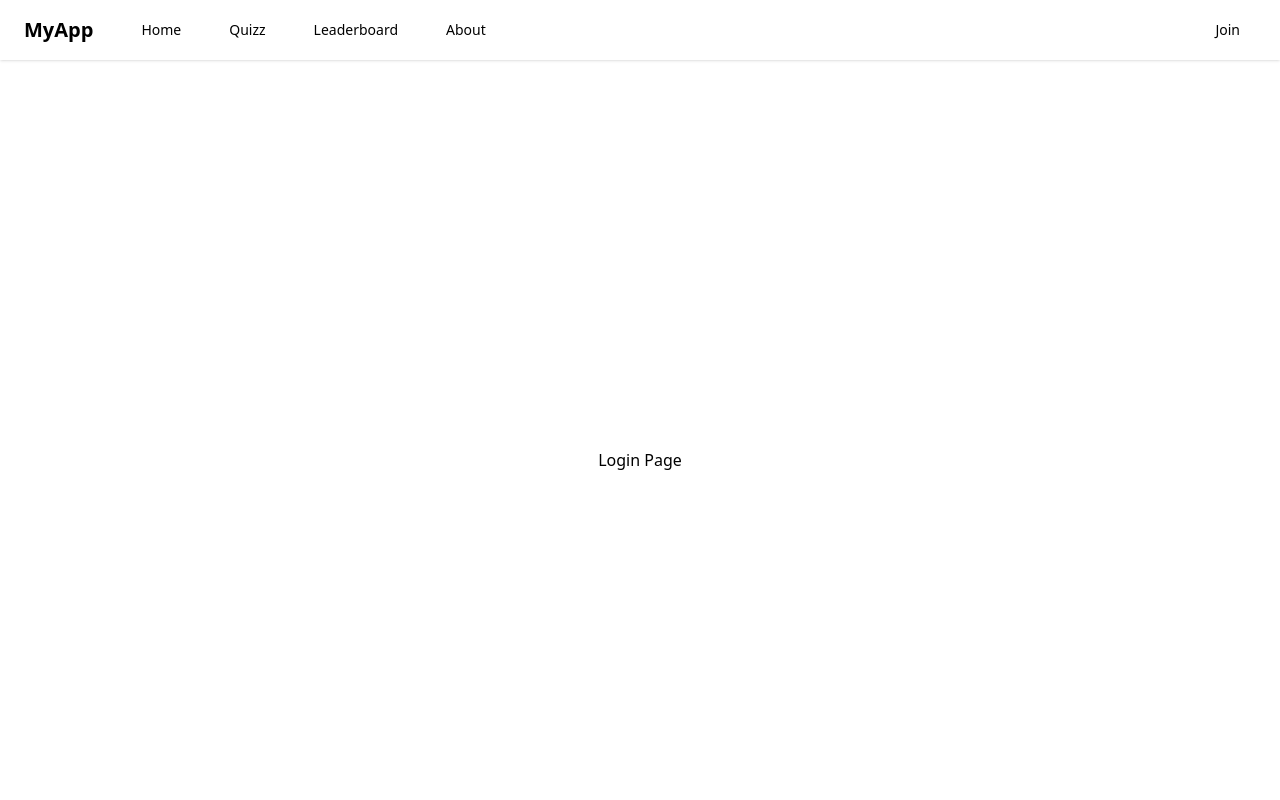
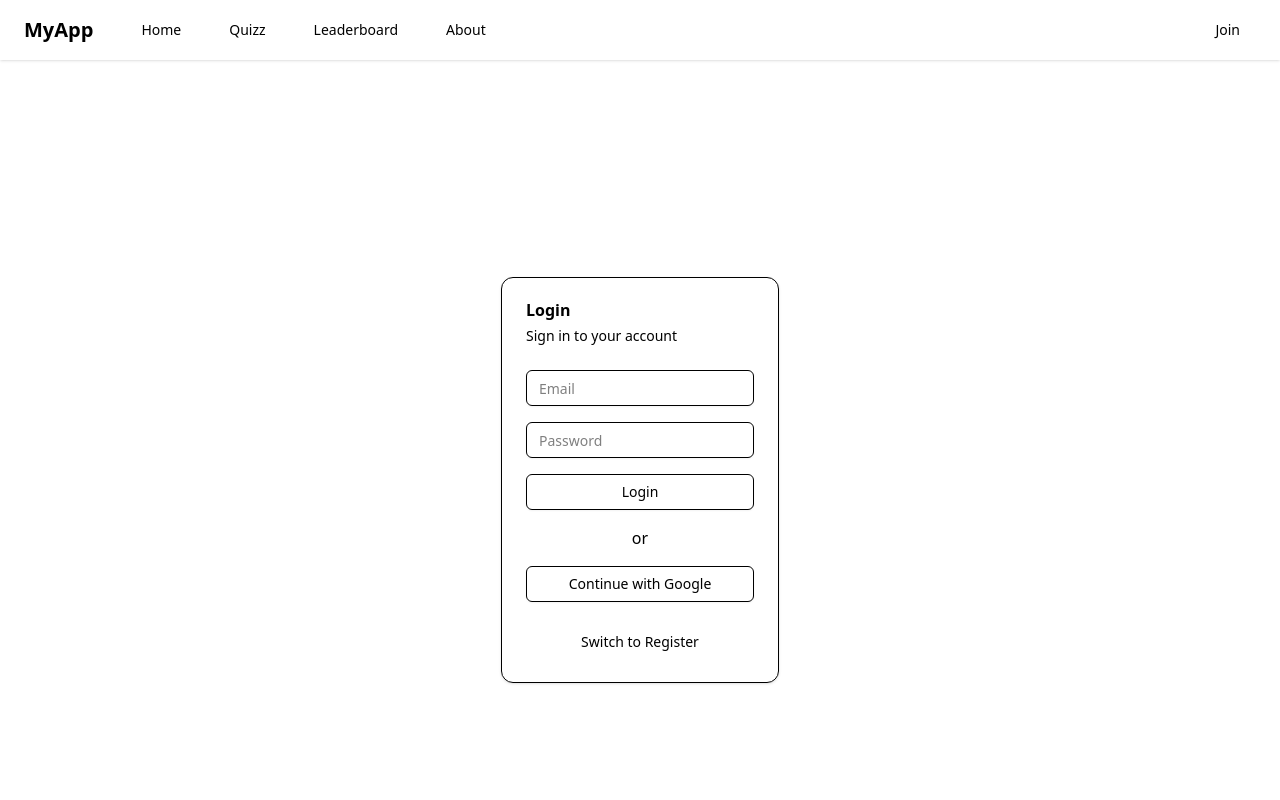
Before and after one commit to RainAllDay-vn/QuizSpark-Website, a React (Vite) app: page /login in a window 1280 px wide. Shown: the top 800 px of the page. Built offline with nearby package versions, Linux system fonts and the light colour scheme; no server answers.

Commit message:
implement log in

```diff
--- a/package.json
+++ b/package.json
@@ -11,15 +11,18 @@
   },
   "dependencies": {
     "@radix-ui/react-dropdown-menu": "^2.1.16",
+    "@radix-ui/react-hover-card": "^1.1.15",
     "@radix-ui/react-navigation-menu": "^1.2.14",
     "@radix-ui/react-slot": "^1.2.3",
     "@tailwindcss/vite": "^4.1.14",
     "class-variance-authority": "^0.7.1",
     "clsx": "^2.1.1",
+    "firebase": "^10.14.1",
+    "firebaseui": "^6.1.0",
     "lucide-react": "^0.545.0",
     "react": "^19.1.1",
     "react-dom": "^19.1.1",
-    "react-router": "^7.9.3",
+    "react-router-dom": "^7.9.3",
     "tailwind-merge": "^3.3.1"
   },
   "devDependencies": {
--- a/src/App.tsx
+++ b/src/App.tsx
@@ -2,11 +2,12 @@ import MyHeader from "./components/custom/header"
 import MyFooter from "./components/custom/footer"
 import { ThemeProvider } from "@/components/theme-provider"
 import { MainPage } from "./pages/main-page"
-import { Routes,Route } from "react-router"
+import { Routes,Route } from "react-router-dom"
 import { LoginPage } from "./pages/login-page"
 import { AboutPage } from "./pages/about-page"
 import { LeaderboardPage } from "./pages/leaderboard-page"
 import { QuizzPage } from "./pages/quizz-page"
+import { HomePage } from "./pages/home-page"
 
 
 
@@ -17,6 +18,7 @@ function App() {
       <div className="flex min-h-svh flex-col items-center justify-center">
         <Routes>
           <Route path="/" element={<MainPage />} />
+          <Route path="/home" element={<HomePage />} />
           <Route path="/quizz" element={<QuizzPage />} />
           <Route path="/leaderboard" element={<LeaderboardPage />} />
           <Route path="/about" element={<AboutPage />} />
--- a/src/components/custom/header.tsx
+++ b/src/components/custom/header.tsx
@@ -1,18 +1,48 @@
+"use client"
+
+import { useState, useEffect } from "react"
 import { Button } from "@/components/ui/button"
 import { DropdownMenu, DropdownMenuContent, DropdownMenuItem, DropdownMenuTrigger } from "@/components/ui/dropdown-menu"
 import { Menu } from "lucide-react"
+import { getAuth, signOut, onAuthStateChanged,type User } from "firebase/auth"
+import { app } from "../../firebase"
+import { useNavigate } from "react-router-dom"
+
 
 export default function MyHeader() {
+  const navigate = useNavigate()
+  const auth = getAuth(app)
+  const [user, setUser] = useState<User | null>(null)
+
+  useEffect(() => {
+    const unsubscribe = onAuthStateChanged(auth, (currentUser) => {
+      setUser(currentUser)
+    })
+    return () => unsubscribe()
+  }, [auth])
+
+  const handleSignOut = async () => {
+    try {
+      await signOut(auth)
+      alert("Signed out successfully")
+    } catch (err) {
+      console.error("Sign out error:", err)
+    }
+    navigate("/")
+  }
+
   return (
     <header className="flex items-center justify-between px-6 py-3 shadow-sm">
 
       {/* LEFT SIDE */}
       <div className="flex items-center gap-8">
-        <h1 className="text-xl font-semibold">MyApp</h1>
+        <h1 className="text-xl font-semibold">
+          <a href={user? "/home" : "/"}>MyApp</a>
+        </h1>
 
         {/* Desktop nav */}
         <nav className="hidden md:flex space-x-4">
-          <Button asChild variant="link"><a href="/">Home</a></Button>
+          <Button asChild variant="link"><a href="/home">Home</a></Button>
           <Button asChild variant="link"><a href="/quizz">Quizz</a></Button>
           <Button asChild variant="link"><a href="/leaderboard">Leaderboard</a></Button>
           <Button asChild variant="link"><a href="/about">About</a></Button>
@@ -21,7 +51,13 @@ export default function MyHeader() {
 
       {/* RIGHT SIDE */}
       <div className="flex items-center gap-2">
-        <Button className="hidden md:block" variant="link"><a href="/login">Join</a></Button>
+        {user ? (
+          <Button className="hidden md:block" variant="link" onClick={handleSignOut}>
+            Sign Out
+          </Button>
+        ) : (
+          <Button className="hidden md:block" variant="link"><a href="/login">Join</a></Button>
+        )}
 
         {/* Mobile menu */}
         <div className="md:hidden">
@@ -32,11 +68,15 @@ export default function MyHeader() {
               </Button>
             </DropdownMenuTrigger>
             <DropdownMenuContent align="end">
-              <DropdownMenuItem asChild><a href="/">Home</a></DropdownMenuItem>
+              <DropdownMenuItem asChild><a href="/home">Home</a></DropdownMenuItem>
               <DropdownMenuItem asChild><a href="/about">About</a></DropdownMenuItem>
               <DropdownMenuItem asChild><a href="/quizz">Quizzes</a></DropdownMenuItem>
               <DropdownMenuItem asChild><a href="/leaderboard">Leaderboard</a></DropdownMenuItem>
-              <DropdownMenuItem asChild><a href="/login">Join</a></DropdownMenuItem>
+              {user ? (
+                <DropdownMenuItem onSelect={handleSignOut}>Sign Out</DropdownMenuItem>
+              ) : (
+                <DropdownMenuItem asChild><a href="/login">Join</a></DropdownMenuItem>
+              )}
             </DropdownMenuContent>
           </DropdownMenu>
         </div>
--- /dev/null
+++ b/src/components/ui/card.tsx
@@ -0,0 +1,92 @@
+import * as React from "react"
+
+import { cn } from "@/lib/utils"
+
+function Card({ className, ...props }: React.ComponentProps<"div">) {
+  return (
+    <div
+      data-slot="card"
+      className={cn(
+        "bg-card text-card-foreground flex flex-col gap-6 rounded-xl border py-6 shadow-sm",
+        className
+      )}
+      {...props}
+    />
+  )
+}
+
+function CardHeader({ className, ...props }: React.ComponentProps<"div">) {
+  return (
+    <div
+      data-slot="card-header"
+      className={cn(
+        "@container/card-header grid auto-rows-min grid-rows-[auto_auto] items-start gap-2 px-6 has-data-[slot=card-action]:grid-cols-[1fr_auto] [.border-b]:pb-6",
+        className
+      )}
+      {...props}
+    />
+  )
+}
+
+function CardTitle({ className, ...props }: React.ComponentProps<"div">) {
+  return (
+    <div
+      data-slot="card-title"
+      className={cn("leading-none font-semibold", className)}
+      {...props}
+    />
+  )
+}
+
+function CardDescription({ className, ...props }: React.ComponentProps<"div">) {
+  return (
+    <div
+      data-slot="card-description"
+      className={cn("text-muted-foreground text-sm", className)}
+      {...props}
+    />
+  )
+}
+
+function CardAction({ className, ...props }: React.ComponentProps<"div">) {
+  return (
+    <div
+      data-slot="card-action"
+      className={cn(
+        "col-start-2 row-span-2 row-start-1 self-start justify-self-end",
+        className
+      )}
+      {...props}
+    />
+  )
+}
+
+function CardContent({ className, ...props }: React.ComponentProps<"div">) {
+  return (
+    <div
+      data-slot="card-content"
+      className={cn("px-6", className)}
+      {...props}
+    />
+  )
+}
+
+function CardFooter({ className, ...props }: React.ComponentProps<"div">) {
+  return (
+    <div
+      data-slot="card-footer"
+      className={cn("flex items-center px-6 [.border-t]:pt-6", className)}
+      {...props}
+    />
+  )
+}
+
+export {
+  Card,
+  CardHeader,
+  CardFooter,
+  CardTitle,
+  CardAction,
+  CardDescription,
+  CardContent,
+}
--- /dev/null
+++ b/src/firebase.tsx
@@ -0,0 +1,15 @@
+import { initializeApp } from "firebase/app"
+import { getAnalytics } from "firebase/analytics"
+
+const firebaseConfig = {
+  apiKey: import.meta.env.VITE_FIREBASE_API_KEY,
+  authDomain: import.meta.env.VITE_FIREBASE_AUTH_DOMAIN,
+  projectId: import.meta.env.VITE_FIREBASE_PROJECT_ID,
+  storageBucket: import.meta.env.VITE_FIREBASE_STORAGE_BUCKET,
+  messagingSenderId: import.meta.env.VITE_FIREBASE_MESSAGING_SENDER_ID,
+  appId: import.meta.env.VITE_FIREBASE_APP_ID,
+  measurementId: import.meta.env.VITE_FIREBASE_MEASUREMENT_ID,
+}
+
+export const app = initializeApp(firebaseConfig)
+export const analytics = getAnalytics(app)
--- a/src/main.tsx
+++ b/src/main.tsx
@@ -2,7 +2,7 @@ import { StrictMode } from 'react'
 import { createRoot } from 'react-dom/client'
 import './index.css'
 import App from './App.tsx'
-import { BrowserRouter } from 'react-router'
+import { BrowserRouter } from 'react-router-dom'
 
 createRoot(document.getElementById('root')!).render(
   <BrowserRouter>
--- /dev/null
+++ b/src/pages/home-page.tsx
@@ -0,0 +1,7 @@
+export function HomePage() {
+    return (
+    <>
+        <div>Home Page</div>
+    </>
+    )
+}
--- a/src/pages/login-page.tsx
+++ b/src/pages/login-page.tsx
@@ -1,3 +1,112 @@
-export function LoginPage(){
-    return <div>Login Page</div>
+"use client"
+
+import { use, useState } from "react"
+import { getAuth, signInWithEmailAndPassword, createUserWithEmailAndPassword, GoogleAuthProvider, signInWithPopup } from "firebase/auth"
+import { app } from "../firebase"
+
+import {
+  Card,
+  CardContent,
+  CardHeader,
+  CardTitle,
+  CardDescription
+} from "@/components/ui/card"
+import { Button } from "@/components/ui/button"
+import { Input } from "@/components/ui/input"
+import { useNavigate } from "react-router-dom"
+
+
+export function LoginPage() {
+
+  const navigate = useNavigate()
+  const auth = getAuth(app)
+  const [email, setEmail] = useState("")
+  const [password, setPassword] = useState("")
+  const [confirmPassword, setConfirmPassword] = useState("")
+  const [error, setError] = useState("")
+  const [isRegister, setIsRegister] = useState(false)
+
+  const handleSubmit = async () => {
+    setError("")
+
+    if (isRegister && password !== confirmPassword) {
+      setError("Passwords do not match")
+      return
+    }
+
+    try {
+      if (isRegister) {
+        await createUserWithEmailAndPassword(auth, email, password)
+      } else {
+        await signInWithEmailAndPassword(auth, email, password)
+      }
+      navigate("/home")
+    } catch (err: any) {
+      setError(err.message)
+    }
+
+  }
+
+  const handleGoogleLogin = async () => {
+    const provider = new GoogleAuthProvider()
+    try {
+      await signInWithPopup(auth, provider)
+      alert("Logged in with Google successfully!")
+    } catch (err: any) {
+      setError(err.message)
+    }
+  }
+
+  return (
+    <Card className="w-auto max-w-md sm:max-w-lg md:max-w-2xl lg:max-w-4xl xl:max-w-5xl mx-auto mt-10">
+      <CardHeader>
+        <CardTitle>{isRegister ? "Register" : "Login"}</CardTitle>
+        <CardDescription>
+          {isRegister ? "Create a new account" : "Sign in to your account"}
+        </CardDescription>
+      </CardHeader>
+
+      <CardContent className="flex flex-col gap-4">
+        {error && <p className="text-red-500">{error}</p>}
+
+        <Input
+          type="email"
+          placeholder="Email"
+          value={email}
+          onChange={(e) => setEmail(e.target.value)}
+        />
+        <Input
+          type="password"
+          placeholder="Password"
+          value={password}
+          onChange={(e) => setPassword(e.target.value)}
+        />
+
+        {isRegister && (
+          <Input
+            type="password"
+            placeholder="Confirm Password"
+            value={confirmPassword}
+            onChange={(e) => setConfirmPassword(e.target.value)}
+          />
+        )}
+
+        <Button variant="outline" onClick={handleSubmit}>
+          {isRegister ? "Register" : "Login"}
+        </Button>
+
+        <div className="text-center">or</div>
+
+        <Button variant="outline" onClick={handleGoogleLogin}>
+          Continue with Google
+        </Button>
+
+        <div className="flex justify-center gap-2 mt-2">
+          <Button size="sm" variant="secondary" onClick={() => setIsRegister(!isRegister)}>
+            {isRegister ? "Switch to Login" : "Switch to Register"}
+          </Button>
+        </div>
+      </CardContent>
+    </Card>
+  )
 }
```
Also changed, not shown: src/components/ui/hover-card.tsx (added, +42 -0 lines), 2 other files (tests, documents, lock files or other folders).
